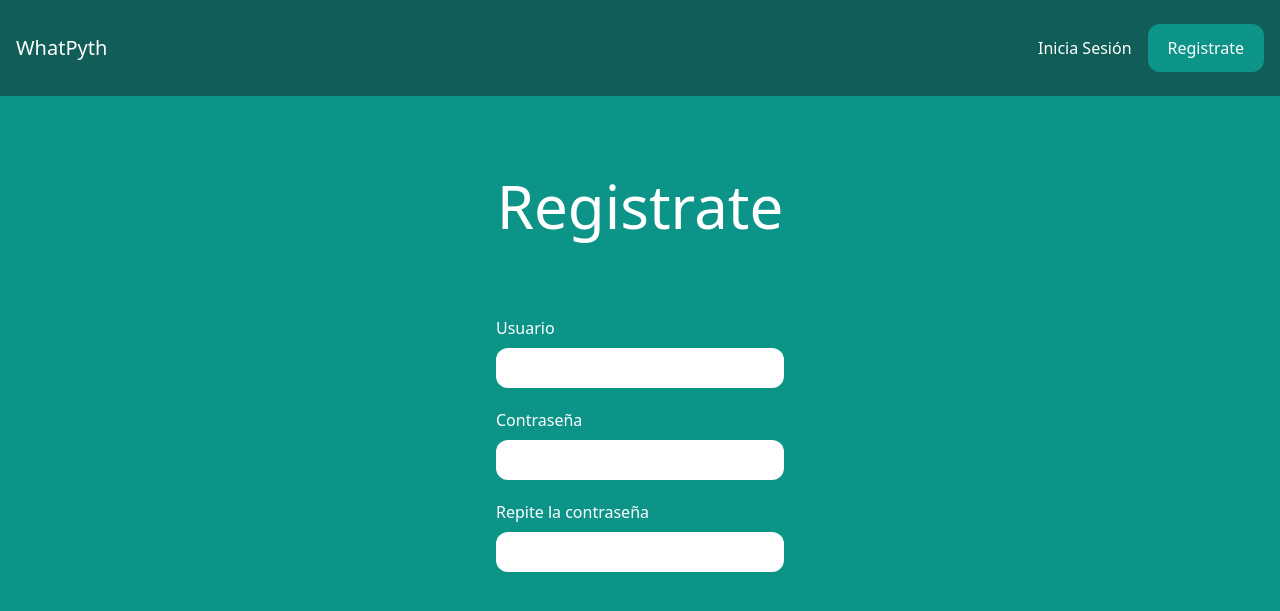
After one commit to joseluistello/WhatPyth, a Django app: page /signup/ in a window 1280 px wide. The commit adds this page. Shown: the top 611 px of the page. Run offline with Django 4.2, Linux system fonts and the light colour scheme; some libraries are stand-ins or nearby versions.

Commit message:
neewUpdates

```diff
--- a/logic/templates/core/base.html
+++ b/logic/templates/core/base.html
@@ -17,9 +17,9 @@
             </div>
 
             <div class="flex items-center space-x-4">
-                <a href="/login/" class="text-white hover:text-gray-200">Log in</a>
+                <a href="/login/" class="text-white hover:text-gray-200">Inicia Sesión</a>
 
-                <a href="/signup/" class="px-5 py-3 rounded-xl text-white bg-teal-600 hover:bg-teal-700">Sign up</a>
+                <a href="/signup/" class="px-5 py-3 rounded-xl text-white bg-teal-600 hover:bg-teal-700">Registrate</a>
             </div>
         </nav>
 
--- a/logic/templates/core/frontpage.html
+++ b/logic/templates/core/frontpage.html
@@ -1,6 +1,6 @@
 {% extends 'core/base.html' %}
 
-{% block title %}Welcome | {% endblock %}
+{% block title %} Bienvenido | {% endblock %}
 
 {% block content %}
 <div class="p-10 lg:p-20 text-center">
--- /dev/null
+++ b/logic/templates/core/signup.html
@@ -0,0 +1,40 @@
+{% extends 'core/base.html' %}
+
+{% block title %}Sign Up | {% endblock %}
+
+{% block content %}
+
+<!-- WelcomePath -->
+<div class="p-10 lg:p-20 text-center">
+    <h1 class="text-3xl lg:text-6xl text-white">Registrate</h1>
+</div>
+<!-- WelcomePath -->
+
+
+<!-- SIGN UP FORM -->
+
+<form method="phost" action="." class="lg:w-1/4 px-4 mx-auto">
+    {% csrf_token %}
+
+    <!-- UserName  -->
+    <div class="mb-5">
+        <label class="text-white">Usuario</label>
+        <input type="text" name="username" class="w-full mt-2 px-2 py-2 rounded-xl">
+    </div>
+
+    <!-- Password1-->
+    <div class="mb-5">
+        <label class="text-white">Contraseña</label>
+        <input type="password" name="password1" class="w-full mt-2 px-2 py-2 rounded-xl">
+    </div>
+
+    <!-- Password2-->
+    <div class="mb-5">
+        <label class="text-white">Repite la contraseña</label>
+        <input type="password" name="password2" class="w-full mt-2 px-2 py-2 rounded-xl">
+    </div>
+
+</form>
+{% endblock %}
+
+<!-- SIGN UP FORM -->
--- a/logic/urls.py
+++ b/logic/urls.py
@@ -4,4 +4,5 @@ from . import views
 
 urlpatterns = [
     path('', views.frontpage, name='frontpage'),
+    path('signup/', views.signup, name='signup')
 ]
--- a/logic/views.py
+++ b/logic/views.py
@@ -17,3 +17,7 @@ def signup(request):
             login (request, user)
 
             return redirect('frontpage')
+    else:
+        form = SignUpForm()
+
+    return render(request, 'core/signup.html', {'form': form})
```
